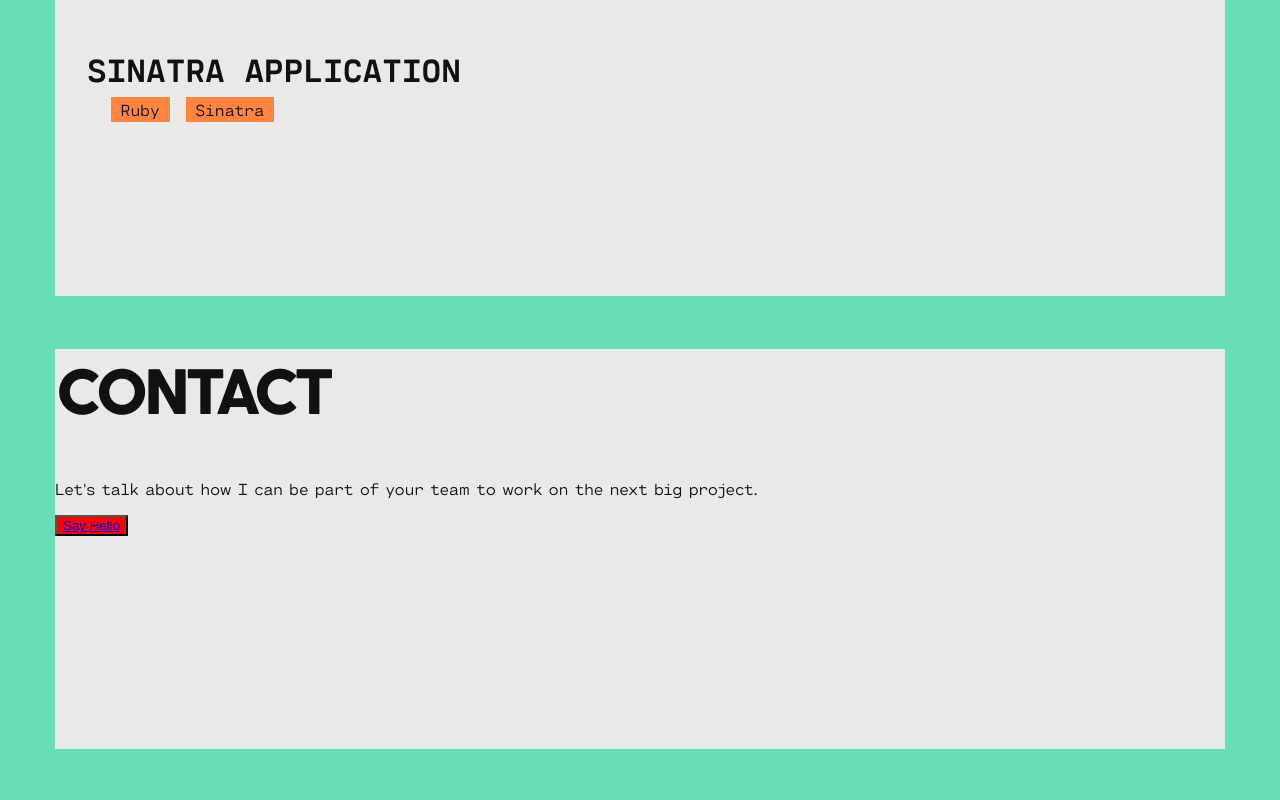
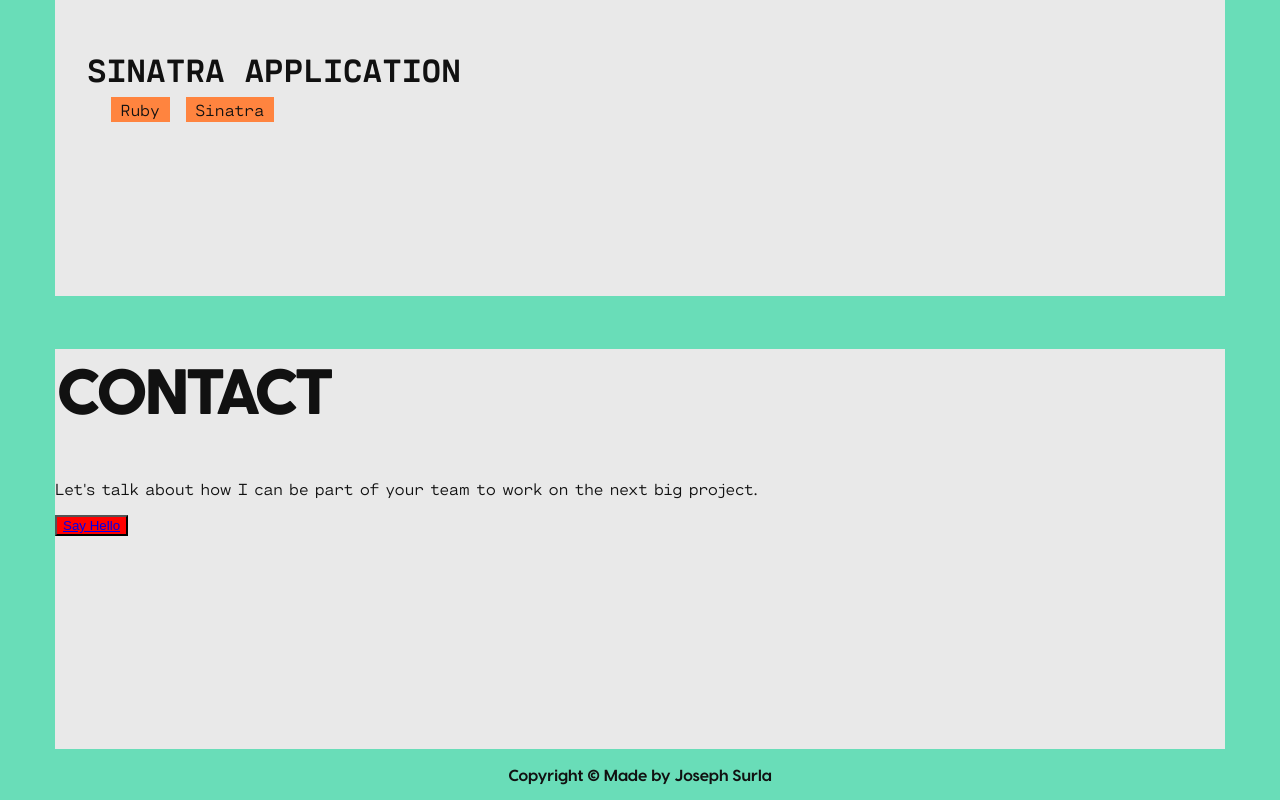
Before and after one commit to surla/surla-react, a React (Create React App) app: page / in a window 1280 px wide. Shown: the part 1038-1838 px from the top of the page. Before the commit the page ends 1787 px from the top, so only its background shows below. Built offline with nearby package versions, Linux system fonts and the light colour scheme.

Commit message:
Create Footer component for copyright

```diff
--- a/src/App.js
+++ b/src/App.js
@@ -1,10 +1,11 @@
 import React, { Component } from 'react';
 import './App.css';
 
-import Logo from './components/Logo'
+import Logo from './components/Logo';
 import Header from './components/Header';
 import Projects from './components/Projects/Projects';
-import Contact from './components/Contact'
+import Contact from './components/Contact';
+import Footer from './components/Footer';
 
 class App extends Component {
   render() {
@@ -14,6 +15,7 @@ class App extends Component {
         <Header />
         <Projects />
         <Contact />
+        <Footer />
       </div>
     );
   }
--- /dev/null
+++ b/src/components/Footer.js
@@ -0,0 +1,14 @@
+import React from 'react';
+import styled from 'styled-components';
+
+const Copyright = styled.p`
+  text-align: center;
+`
+
+const Footer = () => (
+  <Copyright>
+    Copyright &copy; Made by Joseph Surla
+  </Copyright>
+)
+
+export default Footer;
```
